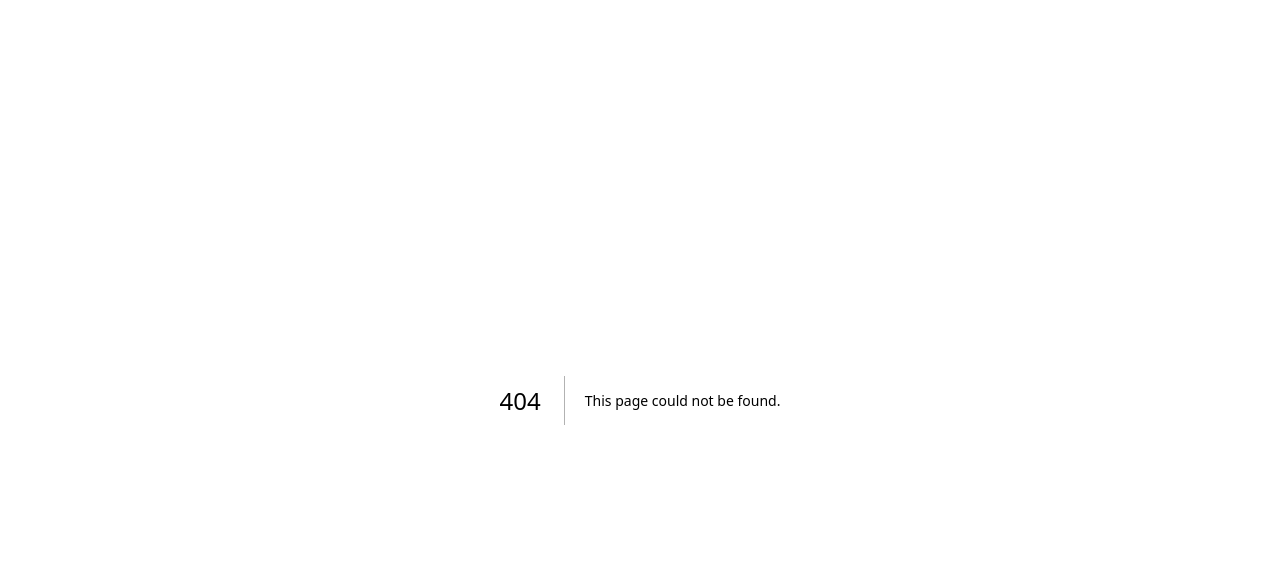
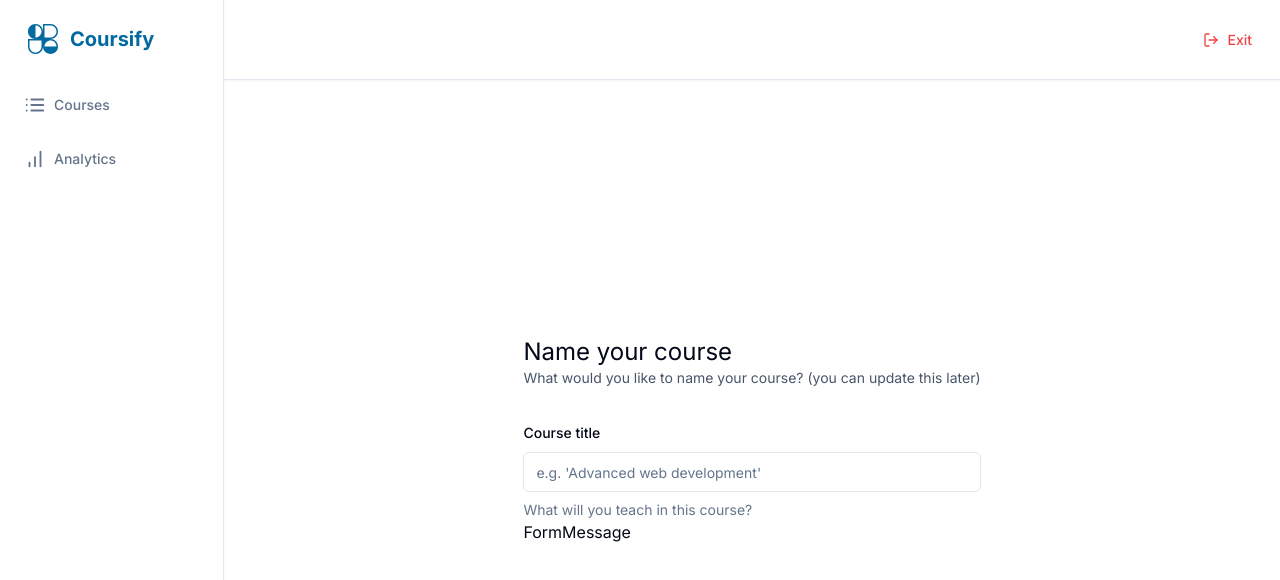
Before and after one commit to kirtiraj22/coursify, a Next.js app: page /teacher/create in a window 1280 px wide. Before the commit this address had no page. Shown: the top 580 px of the page. Built offline with nearby package versions, Linux system fonts and the light colour scheme.

Commit message:
course creation form

```diff
--- a/app/(dashboard)/(routes)/teacher/courses/page.tsx
+++ b/app/(dashboard)/(routes)/teacher/courses/page.tsx
@@ -1,9 +1,14 @@
+import { Button } from "@/components/ui/button";
+import Link from "next/link";
+
 const CoursesPage = () => {
-    return(
-        <div>
-            Courses page!
-            </div>
-    )
-}
+	return (
+		<div className="p-6">
+			<Link href="/teacher/create">
+				<Button>New Course</Button>
+			</Link>
+		</div>
+	);
+};
 
 export default CoursesPage;
--- /dev/null
+++ b/app/(dashboard)/(routes)/teacher/create/page.tsx
@@ -0,0 +1,80 @@
+"use client";
+import * as z from "zod";
+import axios from "axios";
+import { zodResolver } from "@hookform/resolvers/zod";
+import { useForm } from "react-hook-form";
+import { useRouter } from "next/router";
+
+import {
+	Form,
+	FormControl,
+	FormDescription,
+	FormField,
+	FormItem,
+	FormLabel,
+	FormMessage,
+} from "@/components/ui/form";
+import { Button } from "@/components/ui/button";
+import { Input } from "@/components/ui/input";
+
+const formSchema = z.object({
+	title: z.string().min(1, {
+		message: "Title is required",
+	}),
+});
+
+const CreatePage = () => {
+	const form = useForm<z.infer<typeof formSchema>>({
+		resolver: zodResolver(formSchema),
+		defaultValues: {
+			title: "",
+		},
+	});
+
+	const { isSubmitting, isValid } = form.formState;
+
+	const onSubmit = (values: z.infer<typeof formSchema>) => {
+		console.log(values);
+	};
+
+	return (
+		<div className="max-w-5xl mx-auto flex md:items-center md:justify-center h-full p-6">
+			<div>
+				<h1 className="text-2xl">Name your course</h1>
+				<p className="text-sm text-slate-600">
+					What would you like to name your course? (you can update
+					this later)
+				</p>
+				<Form {...form}>
+					<form
+						onSubmit={form.handleSubmit(onSubmit)}
+						className="space-y-8 mt-8"
+					>
+						<FormField
+							control={form.control}
+							name="title"
+							render={({ field }) => (
+								<FormItem>
+									<FormLabel>Course title</FormLabel>
+									<FormControl>
+										<Input
+											disabled={isSubmitting}
+											placeholder="e.g. 'Advanced web development'"
+											{...field}
+										/>
+									</FormControl>
+                                    <FormDescription>
+                                        What will you teach in this course?
+                                    </FormDescription>
+                                    FormMessage
+								</FormItem>
+							)}
+						/>
+					</form>
+				</Form>
+			</div>
+		</div>
+	);
+};
+
+export default CreatePage;
--- a/app/(dashboard)/_components/logo.tsx
+++ b/app/(dashboard)/_components/logo.tsx
@@ -1,12 +1,10 @@
-import Image from "next/image"
+import Image from "next/image";
 
 export const Logo = () => {
-    return(
-        <Image
-            height={30}
-            width={30}
-            alt="logo"
-            src="/logo.svg"
-        />
-    )
-}
+	return (
+		<div className="flex items-center justify-start gap-3 ml-1">
+			<Image height={30} width={30} alt="logo" src="/logo.svg" />
+			<span className="text-xl font-bold text-[#0369a1]">Coursify</span>
+		</div>
+	);
+};
--- /dev/null
+++ b/components/ui/form.tsx
@@ -0,0 +1,176 @@
+import * as React from "react"
+import * as LabelPrimitive from "@radix-ui/react-label"
+import { Slot } from "@radix-ui/react-slot"
+import {
+  Controller,
+  ControllerProps,
+  FieldPath,
+  FieldValues,
+  FormProvider,
+  useFormContext,
+} from "react-hook-form"
+
+import { cn } from "@/lib/utils"
+import { Label } from "@/components/ui/label"
+
+const Form = FormProvider
+
+type FormFieldContextValue<
+  TFieldValues extends FieldValues = FieldValues,
+  TName extends FieldPath<TFieldValues> = FieldPath<TFieldValues>
+> = {
+  name: TName
+}
+
+const FormFieldContext = React.createContext<FormFieldContextValue>(
+  {} as FormFieldContextValue
+)
+
+const FormField = <
+  TFieldValues extends FieldValues = FieldValues,
+  TName extends FieldPath<TFieldValues> = FieldPath<TFieldValues>
+>({
+  ...props
+}: ControllerProps<TFieldValues, TName>) => {
+  return (
+    <FormFieldContext.Provider value={{ name: props.name }}>
+      <Controller {...props} />
+    </FormFieldContext.Provider>
+  )
+}
+
+const useFormField = () => {
+  const fieldContext = React.useContext(FormFieldContext)
+  const itemContext = React.useContext(FormItemContext)
+  const { getFieldState, formState } = useFormContext()
+
+  const fieldState = getFieldState(fieldContext.name, formState)
+
+  if (!fieldContext) {
+    throw new Error("useFormField should be used within <FormField>")
+  }
+
+  const { id } = itemContext
+
+  return {
+    id,
+    name: fieldContext.name,
+    formItemId: `${id}-form-item`,
+    formDescriptionId: `${id}-form-item-description`,
+    formMessageId: `${id}-form-item-message`,
+    ...fieldState,
+  }
+}
+
+type FormItemContextValue = {
+  id: string
+}
+
+const FormItemContext = React.createContext<FormItemContextValue>(
+  {} as FormItemContextValue
+)
+
+const FormItem = React.forwardRef<
+  HTMLDivElement,
+  React.HTMLAttributes<HTMLDivElement>
+>(({ className, ...props }, ref) => {
+  const id = React.useId()
+
+  return (
+    <FormItemContext.Provider value={{ id }}>
+      <div ref={ref} className={cn("space-y-2", className)} {...props} />
+    </FormItemContext.Provider>
+  )
+})
+FormItem.displayName = "FormItem"
+
+const FormLabel = React.forwardRef<
+  React.ElementRef<typeof LabelPrimitive.Root>,
+  React.ComponentPropsWithoutRef<typeof LabelPrimitive.Root>
+>(({ className, ...props }, ref) => {
+  const { error, formItemId } = useFormField()
+
+  return (
+    <Label
+      ref={ref}
+      className={cn(error && "text-destructive", className)}
+      htmlFor={formItemId}
+      {...props}
+    />
+  )
+})
+FormLabel.displayName = "FormLabel"
+
+const FormControl = React.forwardRef<
+  React.ElementRef<typeof Slot>,
+  React.ComponentPropsWithoutRef<typeof Slot>
+>(({ ...props }, ref) => {
+  const { error, formItemId, formDescriptionId, formMessageId } = useFormField()
+
+  return (
+    <Slot
+      ref={ref}
+      id={formItemId}
+      aria-describedby={
+        !error
+          ? `${formDescriptionId}`
+          : `${formDescriptionId} ${formMessageId}`
+      }
+      aria-invalid={!!error}
+      {...props}
+    />
+  )
+})
+FormControl.displayName = "FormControl"
+
+const FormDescription = React.forwardRef<
+  HTMLParagraphElement,
+  React.HTMLAttributes<HTMLParagraphElement>
+>(({ className, ...props }, ref) => {
+  const { formDescriptionId } = useFormField()
+
+  return (
+    <p
+      ref={ref}
+      id={formDescriptionId}
+      className={cn("text-sm text-muted-foreground", className)}
+      {...props}
+    />
+  )
+})
+FormDescription.displayName = "FormDescription"
+
+const FormMessage = React.forwardRef<
+  HTMLParagraphElement,
+  React.HTMLAttributes<HTMLParagraphElement>
+>(({ className, children, ...props }, ref) => {
+  const { error, formMessageId } = useFormField()
+  const body = error ? String(error?.message) : children
+
+  if (!body) {
+    return null
+  }
+
+  return (
+    <p
+      ref={ref}
+      id={formMessageId}
+      className={cn("text-sm font-medium text-destructive", className)}
+      {...props}
+    >
+      {body}
+    </p>
+  )
+})
+FormMessage.displayName = "FormMessage"
+
+export {
+  useFormField,
+  Form,
+  FormItem,
+  FormLabel,
+  FormControl,
+  FormDescription,
+  FormMessage,
+  FormField,
+}
--- /dev/null
+++ b/components/ui/input.tsx
@@ -0,0 +1,25 @@
+import * as React from "react"
+
+import { cn } from "@/lib/utils"
+
+export interface InputProps
+  extends React.InputHTMLAttributes<HTMLInputElement> {}
+
+const Input = React.forwardRef<HTMLInputElement, InputProps>(
+  ({ className, type, ...props }, ref) => {
+    return (
+      <input
+        type={type}
+        className={cn(
+          "flex h-10 w-full rounded-md border border-input bg-background px-3 py-2 text-sm ring-offset-background file:border-0 file:bg-transparent file:text-sm file:font-medium placeholder:text-muted-foreground focus-visible:outline-none focus-visible:ring-2 focus-visible:ring-ring focus-visible:ring-offset-2 disabled:cursor-not-allowed disabled:opacity-50",
+          className
+        )}
+        ref={ref}
+        {...props}
+      />
+    )
+  }
+)
+Input.displayName = "Input"
+
+export { Input }
--- /dev/null
+++ b/components/ui/label.tsx
@@ -0,0 +1,26 @@
+"use client"
+
+import * as React from "react"
+import * as LabelPrimitive from "@radix-ui/react-label"
+import { cva, type VariantProps } from "class-variance-authority"
+
+import { cn } from "@/lib/utils"
+
+const labelVariants = cva(
+  "text-sm font-medium leading-none peer-disabled:cursor-not-allowed peer-disabled:opacity-70"
+)
+
+const Label = React.forwardRef<
+  React.ElementRef<typeof LabelPrimitive.Root>,
+  React.ComponentPropsWithoutRef<typeof LabelPrimitive.Root> &
+    VariantProps<typeof labelVariants>
+>(({ className, ...props }, ref) => (
+  <LabelPrimitive.Root
+    ref={ref}
+    className={cn(labelVariants(), className)}
+    {...props}
+  />
+))
+Label.displayName = LabelPrimitive.Root.displayName
+
+export { Label }
```
Also changed, not shown: package.json (+6 -1 lines), public/logo.svg, 1 other file (tests, documents, lock files or other folders).
